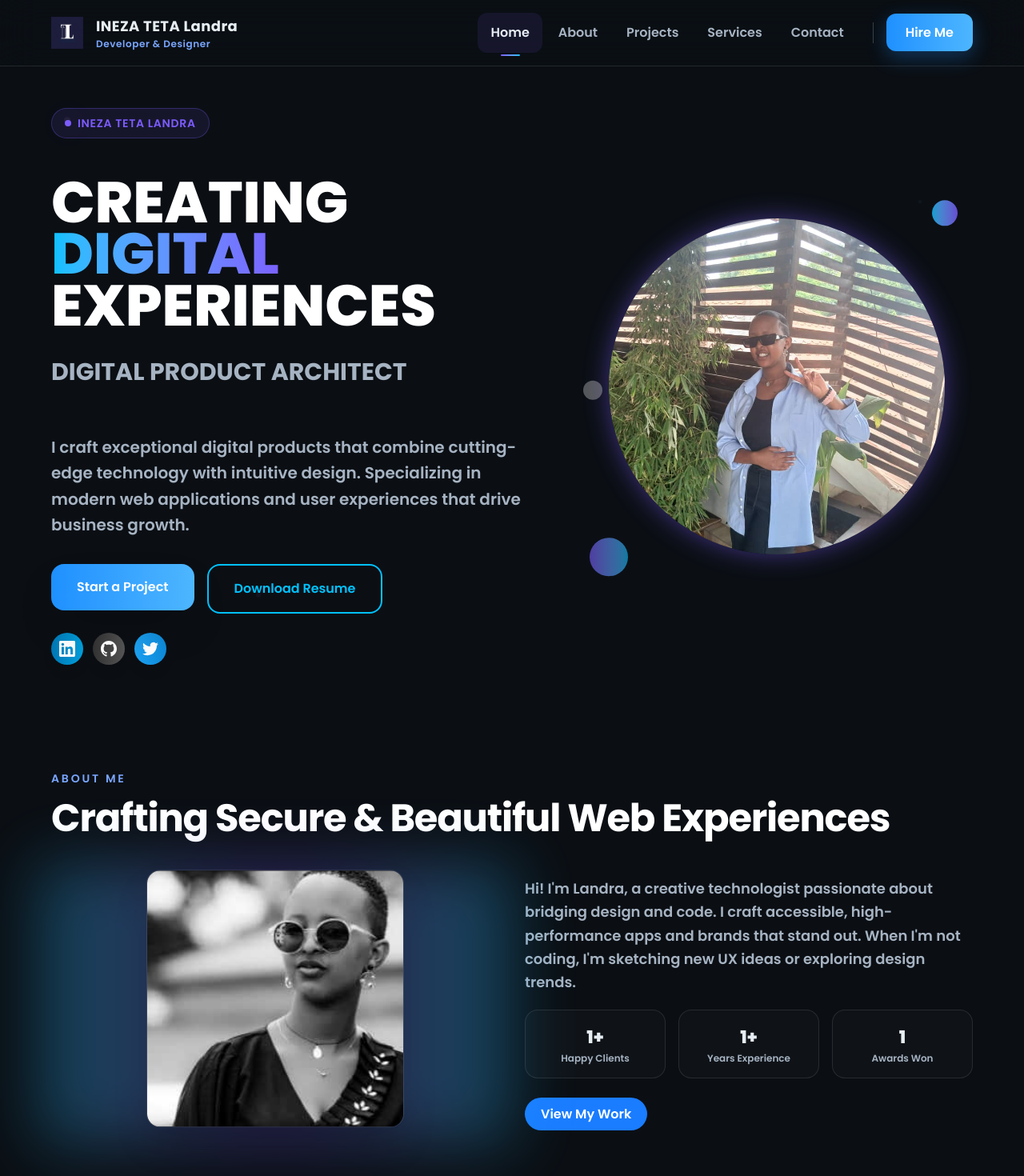
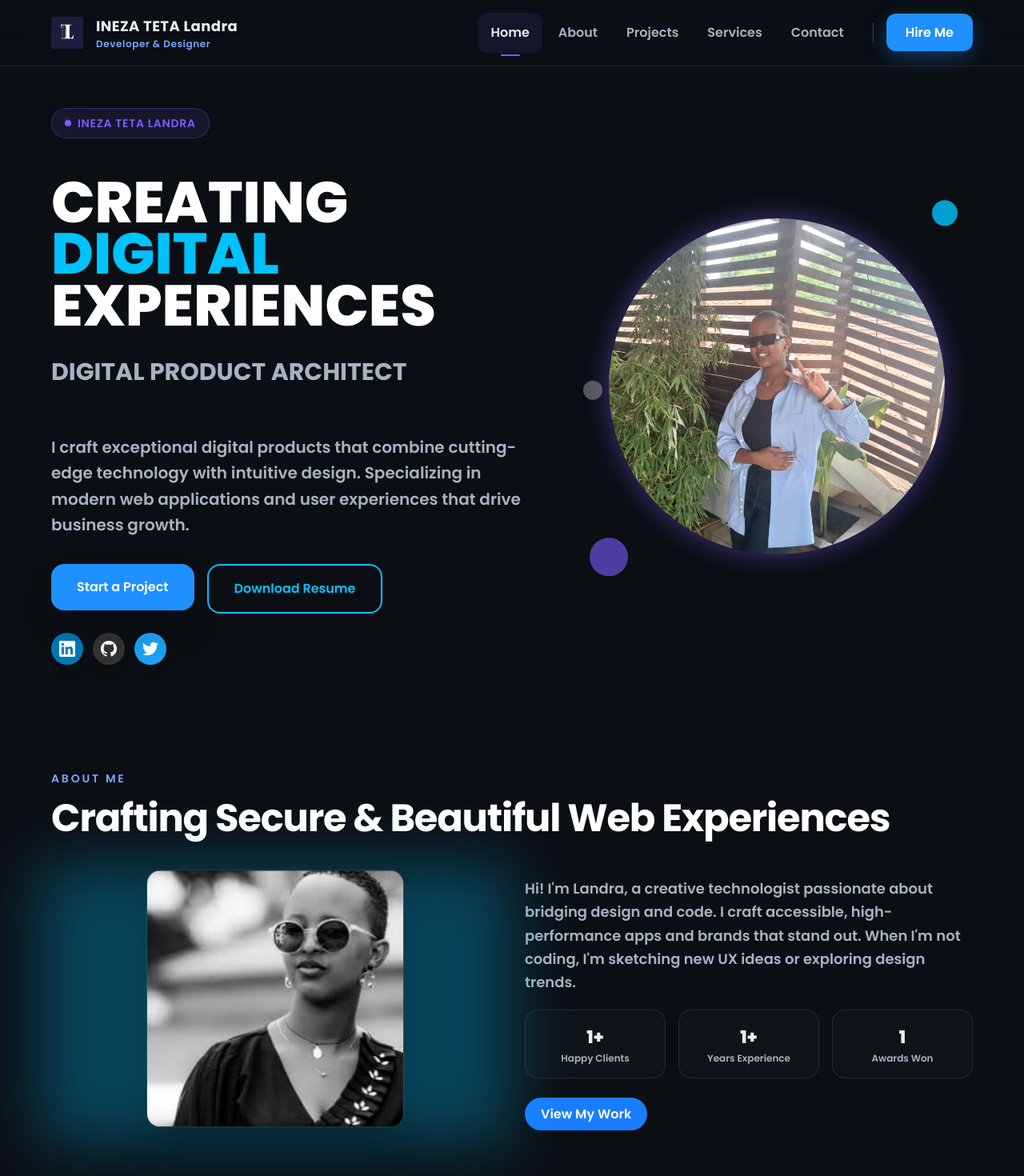
Before and after one commit to tetalandra/MyPortfolio_Frontend, a React (Vite) app: page / in a window 1280 px wide. Shown: the top 1470 px of the page at 80% size. Built offline with nearby package versions, Linux system fonts and the light colour scheme.

Commit message:
changes made

```diff
--- a/src/App.jsx
+++ b/src/App.jsx
@@ -13,10 +13,7 @@ import Footer from './sections/Footer'
 export default function App() {
   return (
     <div className="min-h-full" style={{
-      color: '#e6edf3', background:
-        'radial-gradient(1200px 800px at 80% -10%, rgba(124, 92, 255, 0.18), transparent 60%), ' +
-        'radial-gradient(1000px 700px at 10% -20%, rgba(0, 194, 255, 0.18), transparent 55%), ' +
-        '#0b0f14'
+      color: '#e6edf3', background: '#0b0f14'
     }}>
       <Header />
       <Hero />
--- a/src/components/Socials.jsx
+++ b/src/components/Socials.jsx
@@ -3,9 +3,9 @@ import Icon from '../components/Icon'
 
 export default function Socials() {
   const socialLinks = [
-    { name: 'LinkedIn', icon: 'linkedin', url: 'https://linkedin.com/in/yourprofile', color: 'from-[#0077b5] to-[#00a0dc]' },
-    { name: 'GitHub', icon: 'github', url: 'https://github.com/yourusername', color: 'from-[#333] to-[#555]' },
-    { name: 'Twitter', icon: 'twitter', url: 'https://twitter.com/yourhandle', color: 'from-[#1da1f2] to-[#0d8bd9]' },
+    { name: 'LinkedIn', icon: 'linkedin', url: 'https://linkedin.com/in/yourprofile', color: 'bg-[#0077b5]' },
+    { name: 'GitHub', icon: 'github', url: 'https://github.com/yourusername', color: 'bg-[#333]' },
+    { name: 'Twitter', icon: 'twitter', url: 'https://twitter.com/yourhandle', color: 'bg-[#1da1f2]' },
 
   ]
   return (
@@ -14,7 +14,7 @@ export default function Socials() {
         <a
           key={social.name}
           href={social.url}
-          className={`w-10 h-10 rounded-full bg-gradient-to-r ${social.color} flex items-center justify-center hover:scale-110 transition-transform shadow-lg hover:shadow-xl`}
+          className={`w-10 h-10 rounded-full ${social.color} flex items-center justify-center hover:scale-110 transition-transform shadow-lg hover:shadow-xl`}
           title={social.name}
           target="_blank"
           rel="noopener noreferrer"
--- a/src/index.css
+++ b/src/index.css
@@ -22,10 +22,7 @@ body {
   font-family: var(--font-primary);
   font-weight: 400;
   line-height: 1.6;
-  background:
-    radial-gradient(1200px 800px at 80% -10%, rgba(124, 92, 255, 0.18), transparent 60%),
-    radial-gradient(1000px 700px at 10% -20%, rgba(0, 194, 255, 0.18), transparent 55%),
-    #0b0f14;
+  background: #0b0f14;
 }
 
 html {
@@ -104,19 +101,7 @@ html {
   }
 }
 
-@keyframes gradient-shift {
-  0% {
-    background-position: 0% 50%;
-  }
 
-  50% {
-    background-position: 100% 50%;
-  }
-
-  100% {
-    background-position: 0% 50%;
-  }
-}
 
 @keyframes slide-up-stagger {
   0% {
@@ -154,9 +139,7 @@ html {
   animation: pulse-glow 3s ease-in-out infinite;
 }
 
-.animate-gradient {
-  animation: gradient-shift 4s ease infinite;
-}
+
 
 .animate-stagger-1 {
   animation: slide-up-stagger 0.8s ease-out both;
@@ -180,29 +163,26 @@ html {
 
 .blob-shape {
   border-radius: 60% 40% 30% 70% / 60% 30% 70% 40%;
-  background: linear-gradient(45deg, #00c2ff, #7c5cff);
-  background-size: 400% 400%;
-  animation: blob-morph 8s ease-in-out infinite, gradient-shift 3s ease infinite;
+  background: #7c5cff;
+  animation: blob-morph 8s ease-in-out infinite;
 }
 
 .blob-shape-2 {
   border-radius: 30% 60% 70% 40% / 50% 60% 30% 60%;
-  background: linear-gradient(135deg, #7c5cff, #00c2ff);
+  background: #7c5cff;
   animation: blob-morph 6s ease-in-out infinite reverse;
 }
 
 .blob-shape-3 {
   border-radius: 40% 50% 60% 30% / 70% 40% 30% 60%;
-  background: linear-gradient(225deg, #1e90ff, #4db6ff);
-  background-size: 300% 300%;
-  animation: blob-morph 7s ease-in-out infinite, gradient-shift 4s ease infinite;
+  background: #1e90ff;
+  animation: blob-morph 7s ease-in-out infinite;
 }
 
 .blob-shape-4 {
   border-radius: 50% 30% 40% 60% / 40% 70% 50% 30%;
-  background: linear-gradient(315deg, #2c3e50, #34495e);
-  background-size: 200% 200%;
-  animation: blob-morph 5s ease-in-out infinite reverse, gradient-shift 2.5s ease infinite;
+  background: #2c3e50;
+  animation: blob-morph 5s ease-in-out infinite reverse;
 }
 
 @keyframes particle-float {
@@ -327,15 +307,7 @@ html {
 }
 
 .image-sheen {
-  pointer-events: none;
-  position: absolute;
-  top: 0;
-  left: 0;
-  right: 0;
-  bottom: 0;
-  background: linear-gradient(110deg, rgba(255, 255, 255, 0) 0%, rgba(255, 255, 255, 0.18) 45%, rgba(255, 255, 255, 0) 60%);
-  mix-blend-mode: screen;
-  animation: sheen-pan 3.2s ease-in-out infinite;
+  display: none;
 }
 
 .frame-glow {
@@ -346,7 +318,7 @@ html {
   content: "";
   position: absolute;
   inset: -10px;
-  background: conic-gradient(from 0deg, rgba(0, 194, 255, 0.35), rgba(124, 92, 255, 0.35), rgba(0, 194, 255, 0.35));
+  background: rgba(0, 194, 255, 0.35);
   filter: blur(14px);
   z-index: 0;
   border-radius: inherit;
@@ -398,7 +370,7 @@ html {
   transform: translateX(-50%);
   width: 30%;
   height: 40px;
-  background: linear-gradient(to bottom, #222, #111);
+  background: #1a1a1a;
   clip-path: polygon(20% 0, 80% 0, 100% 100%, 0 100%);
   z-index: -1;
 }
@@ -569,9 +541,7 @@ html {
 .tech-grid-bg {
   position: absolute;
   inset: 0;
-  background-image:
-    linear-gradient(var(--sci-fi-orange-dim) 1px, transparent 1px),
-    linear-gradient(90deg, var(--sci-fi-orange-dim) 1px, transparent 1px);
+  background-color: transparent;
   background-size: 40px 40px;
   background-position: center;
   opacity: 0.05;
@@ -616,7 +586,7 @@ html {
 .lens-core {
   width: 120px;
   height: 120px;
-  background: radial-gradient(circle, rgba(255, 107, 0, 0.2), transparent 70%);
+  background: rgba(255, 107, 0, 0.2);
   border-radius: 50%;
   position: relative;
   z-index: 2;
@@ -645,7 +615,7 @@ html {
 .panel-header {
   padding: 20px;
   border-bottom: 1px solid rgba(255, 107, 0, 0.1);
-  background: linear-gradient(90deg, rgba(255, 107, 0, 0.05), transparent);
+  background: rgba(255, 107, 0, 0.05);
   display: flex;
   justify-content: space-between;
   align-items: center;
--- a/src/sections/About.jsx
+++ b/src/sections/About.jsx
@@ -14,7 +14,8 @@ export default function About() {
           className="relative group"
         >
           {/* Animated Gradient Background/Glow */}
-          <div className="absolute -inset-4 bg-gradient-to-r from-[#00c2ff] via-[#7c5cff] to-[#00c2ff] rounded-xl opacity-30 blur-2xl group-hover:opacity-60 transition duration-1000 group-hover:duration-200 animate-gradient"></div>
+          {/* Animated Gradient Background/Glow - REMOVED */}
+          <div className="absolute -inset-4 bg-[#00c2ff] rounded-xl opacity-30 blur-2xl group-hover:opacity-60 transition duration-1000 group-hover:duration-200"></div>
 
           <div className="relative h-[320px] w-[320px] mx-auto">
             <motion.div
@@ -26,7 +27,8 @@ export default function About() {
               <img src="../landra.jpg" alt="INEZA TETA Landra professional portrait" className="w-full h-full object-cover transition-transform duration-500 group-hover:scale-110" loading="lazy" />
 
               {/* Gradient Overlay on Hover */}
-              <div className="absolute inset-0 bg-gradient-to-t from-[#7c5cff]/40 to-transparent opacity-0 group-hover:opacity-100 transition-opacity duration-500"></div>
+              {/* Gradient Overlay on Hover - REMOVED */}
+              <div className="absolute inset-0 bg-[#7c5cff]/40 opacity-0 group-hover:opacity-100 transition-opacity duration-500"></div>
             </motion.div>
           </div>
         </motion.div>
--- a/src/sections/Experience.jsx
+++ b/src/sections/Experience.jsx
@@ -18,7 +18,7 @@ export default function Experience() {
             viewport={{ once: true }}
             transition={{ delay: index * 0.2 }}
             whileHover={{ y: -5 }}
-            className="rounded-2xl p-4 border border-white/10 shadow-soft bg-gradient-to-b from-white/5 to-transparent hover:border-white/20 transition-colors"
+            className="rounded-2xl p-4 border border-white/10 shadow-soft bg-white/5 hover:border-white/20 transition-colors"
           >
             <h3 className="m-0 text-lg font-semibold">{i.role}</h3>
             <p className="m-0 text-[#a6b3c2]">{i.org} • {i.time}</p>
--- a/src/sections/Header.jsx
+++ b/src/sections/Header.jsx
@@ -7,7 +7,7 @@ export default function Header() {
   const [open, setOpen] = useState(false)
 
   useEffect(() => {
-    const sections = ['home','about','projects','services','contact']
+    const sections = ['home', 'about', 'projects', 'services', 'contact']
       .map(id => document.getElementById(id))
       .filter(Boolean)
 
@@ -32,17 +32,17 @@ export default function Header() {
         <a href="#home" className="group flex items-center gap-4 no-underline text-[#e6edf3] hover:scale-105 transition-transform duration-300">
           <div className="relative">
             <img src={Logo} alt="INEZA TETA Landra Logo" className="w-10 h-10 group-hover:rotate-12 transition-transform duration-300" />
-            <div className="absolute inset-0 bg-gradient-to-r from-[#7c5cff] to-[#00c2ff] rounded-full opacity-0 group-hover:opacity-20 blur-md transition-opacity duration-300"></div>
+            <div className="absolute inset-0 bg-[#7c5cff] rounded-full opacity-0 group-hover:opacity-20 blur-md transition-opacity duration-300"></div>
           </div>
           <div className="flex flex-col">
-            <span className="font-bold text-lg tracking-wide" style={{fontFamily: 'var(--font-heading)'}}>INEZA TETA Landra</span>
+            <span className="font-bold text-lg tracking-wide" style={{ fontFamily: 'var(--font-heading)' }}>INEZA TETA Landra</span>
             <span className="text-xs text-[#7aa6ff] font-medium tracking-wider">Developer & Designer</span>
           </div>
         </a>
         <button
           aria-label="Toggle menu"
           className="md:hidden w-12 h-12 grid place-items-center rounded-xl border border-white/20 text-[#e6edf3] hover:bg-white/10 transition-all duration-300 hover:scale-105"
-          onClick={()=>setOpen(v=>!v)}
+          onClick={() => setOpen(v => !v)}
         >
           <div className={`w-6 h-6 flex flex-col justify-center items-center transition-all duration-300 ${open ? 'rotate-45' : ''}`}>
             <span className={`w-5 h-0.5 bg-current transition-all duration-300 ${open ? 'rotate-90 translate-y-0' : '-translate-y-1'}`}></span>
@@ -52,27 +52,27 @@ export default function Header() {
         </button>
         <nav className="hidden md:flex items-center gap-1 text-[#a6b3c2]">
           {[
-            ['home','Home'],
-            ['about','About'],
-            ['projects','Projects'],
-            ['services','Services'],
-            ['contact','Contact']
-          ].map(([id,label]) => (
+            ['home', 'Home'],
+            ['about', 'About'],
+            ['projects', 'Projects'],
+            ['services', 'Services'],
+            ['contact', 'Contact']
+          ].map(([id, label]) => (
             <a
               key={id}
               href={`#${id}`}
-              className={`relative px-4 py-3 rounded-xl transition-all duration-300 hover:text-[#e6edf3] hover:bg-[rgba(124,92,255,0.15)] hover:scale-105 ${active===id ? 'text-[#e6edf3] bg-[rgba(124,92,255,0.1)]' : ''}`}
+              className={`relative px-4 py-3 rounded-xl transition-all duration-300 hover:text-[#e6edf3] hover:bg-[rgba(124,92,255,0.15)] hover:scale-105 ${active === id ? 'text-[#e6edf3] bg-[rgba(124,92,255,0.1)]' : ''}`}
             >
               {label}
-              {active===id && (
-                <div className="absolute -bottom-1 left-1/2 transform -translate-x-1/2 w-6 h-0.5 bg-gradient-to-r from-[#7c5cff] to-[#00c2ff] rounded-full"></div>
+              {active === id && (
+                <div className="absolute -bottom-1 left-1/2 transform -translate-x-1/2 w-6 h-0.5 bg-[#7c5cff] rounded-full"></div>
               )}
             </a>
           ))}
           <div className="ml-4 pl-4 border-l border-white/20">
-            <a href="#contact" className="group relative bg-gradient-to-r from-[#1e90ff] to-[#4db6ff] text-white font-semibold rounded-xl px-6 py-3 no-underline shadow-[0_8px_25px_rgba(30,144,255,0.3)] hover:shadow-[0_12px_35px_rgba(30,144,255,0.4)] transition-all duration-300 hover:scale-105">
+            <a href="#contact" className="group relative bg-[#1e90ff] text-white font-semibold rounded-xl px-6 py-3 no-underline shadow-[0_8px_25px_rgba(30,144,255,0.3)] hover:shadow-[0_12px_35px_rgba(30,144,255,0.4)] transition-all duration-300 hover:scale-105">
               <span className="relative z-10">Hire Me</span>
-              <div className="absolute inset-0 bg-gradient-to-r from-[#4db6ff] to-[#1e90ff] rounded-xl opacity-0 group-hover:opacity-100 transition-opacity duration-300"></div>
+              <div className="absolute inset-0 bg-[#1e90ff] rounded-xl opacity-0 group-hover:opacity-100 transition-opacity duration-300"></div>
             </a>
           </div>
         </nav>
@@ -81,17 +81,17 @@ export default function Header() {
         <div className="md:hidden border-t border-white/20 bg-[rgba(11,15,20,0.95)] backdrop-blur-xl">
           <div className="max-w-[1200px] mx-auto px-6 py-4 space-y-2">
             {[
-              ['home','Home'],
-              ['about','About'],
-              ['projects','Projects'],
-              ['services','Services'],
-              ['contact','Contact']
-            ].map(([id,label]) => (
+              ['home', 'Home'],
+              ['about', 'About'],
+              ['projects', 'Projects'],
+              ['services', 'Services'],
+              ['contact', 'Contact']
+            ].map(([id, label]) => (
               <a
                 key={id}
                 href={`#${id}`}
-                onClick={()=>setOpen(false)}
-                className={`block px-4 py-3 rounded-xl transition-all duration-300 hover:text-[#e6edf3] hover:bg-[rgba(124,92,255,0.15)] ${active===id ? 'text-[#e6edf3] bg-[rgba(124,92,255,0.1)]' : 'text-[#a6b3c2]'}`}
+                onClick={() => setOpen(false)}
+                className={`block px-4 py-3 rounded-xl transition-all duration-300 hover:text-[#e6edf3] hover:bg-[rgba(124,92,255,0.15)] ${active === id ? 'text-[#e6edf3] bg-[rgba(124,92,255,0.1)]' : 'text-[#a6b3c2]'}`}
               >
                 {label}
               </a>
@@ -99,8 +99,8 @@ export default function Header() {
             <div className="pt-4 border-t border-white/20">
               <a
                 href="#contact"
-                onClick={()=>setOpen(false)}
-                className="block w-full text-center bg-gradient-to-r from-[#1e90ff] to-[#4db6ff] text-white font-semibold rounded-xl px-6 py-3 no-underline shadow-[0_8px_25px_rgba(30,144,255,0.3)] hover:shadow-[0_12px_35px_rgba(30,144,255,0.4)] transition-all duration-300"
+                onClick={() => setOpen(false)}
+                className="block w-full text-center bg-[#1e90ff] text-white font-semibold rounded-xl px-6 py-3 no-underline shadow-[0_8px_25px_rgba(30,144,255,0.3)] hover:shadow-[0_12px_35px_rgba(30,144,255,0.4)] transition-all duration-300"
               >
                 Hire Me
               </a>
--- a/src/sections/Hero.jsx
+++ b/src/sections/Hero.jsx
@@ -57,7 +57,7 @@ export default function Hero() {
           >
             <h1 className="text-4xl sm:text-7xl font-black leading-[0.9] mb-6" style={{ fontFamily: 'var(--font-heading)' }}>
               <span className="block text-white">CREATING</span>
-              <span className="block bg-gradient-to-r from-[#00c2ff] via-[#7c5cff] to-[#00c2ff] bg-clip-text text-transparent animate-gradient">
+              <span className="block text-[#00c2ff]">
                 DIGITAL
               </span>
               <span className="block text-white">EXPERIENCES</span>
@@ -93,9 +93,9 @@ export default function Hero() {
             transition={{ duration: 0.5, delay: 0.8 }}
           >
             <div className="flex flex-col sm:flex-row gap-4 items-start">
-              <a href="#contact" className="group relative bg-gradient-to-r from-[#1e90ff] to-[#4db6ff] text-white font-semibold px-8 py-4 rounded-2xl shadow-2xl hover:shadow-[0_20px_40px_rgba(30,144,255,0.4)] transition-all duration-300 hover:scale-105">
+              <a href="#contact" className="group relative bg-[#1e90ff] text-white font-semibold px-8 py-4 rounded-2xl shadow-2xl hover:shadow-[0_20px_40px_rgba(30,144,255,0.4)] transition-all duration-300 hover:scale-105">
                 <span className="relative z-10">Start a Project</span>
-                <div className="absolute inset-0 bg-gradient-to-r from-[#4db6ff] to-[#1e90ff] rounded-2xl opacity-0 group-hover:opacity-100 transition-opacity duration-300"></div>
+                <div className="absolute inset-0 bg-[#1e90ff] rounded-2xl opacity-0 group-hover:opacity-100 transition-opacity duration-300"></div>
               </a>
               <a href="/resume.pdf" className="group border-2 border-[#00c2ff] text-[#00c2ff] font-semibold px-8 py-4 rounded-2xl hover:bg-[#00c2ff] hover:text-white transition-all duration-300 hover:scale-105" download>
                 Download Resume
@@ -120,13 +120,13 @@ export default function Hero() {
             <motion.div
               animate={{ y: [0, -10, 0] }}
               transition={{ duration: 4, repeat: Infinity, ease: "easeInOut" }}
-              className="absolute -top-4 -right-4 w-8 h-8 bg-gradient-to-r from-[#00c2ff] to-[#7c5cff] rounded-full opacity-80"
+              className="absolute -top-4 -right-4 w-8 h-8 bg-[#00c2ff] rounded-full opacity-80"
             />
             <motion.div
               animate={{ y: [0, 15, 0] }}
 
               transition={{ duration: 5, repeat: Infinity, ease: "easeInOut", delay: 1 }}
-              className="absolute -bottom-6 -left-6 w-12 h-12 bg-gradient-to-r from-[#7c5cff] to-[#00c2ff] rounded-full opacity-60"
+              className="absolute -bottom-6 -left-6 w-12 h-12 bg-[#7c5cff] rounded-full opacity-60"
             />
             <motion.div
               animate={{ y: [0, -8, 0] }}
--- a/src/sections/Services.jsx
+++ b/src/sections/Services.jsx
@@ -63,7 +63,7 @@ export default function Services() {
 
 
           <div className="central-lens">
-            <div className="lens-core" style={{ background: 'radial-gradient(circle, rgba(124, 92, 255, 0.2), transparent 70%)' }} />
+            <div className="lens-core" style={{ background: 'rgba(124, 92, 255, 0.2)' }} />
           </div>
 
           <div className="panel-header border-b border-[#7c5cff]/30 bg-[#7c5cff]/5">
--- a/src/sections/Skills.jsx
+++ b/src/sections/Skills.jsx
@@ -34,7 +34,7 @@ export default function Skills() {
             transition={{ delay: i * 0.05 }}
             whileHover={{ scale: 1.1, rotate: 2 }}
             className="flex items-center gap-2 px-4 py-2 rounded-2xl shadow-soft font-bold cursor-default"
-            style={{ background: `linear-gradient(92deg, ${skill.color}22 60%, #111420)`, color: skill.color, border: `1.5px solid ${skill.color}99` }}
+            style={{ background: `${skill.color}22`, color: skill.color, border: `1.5px solid ${skill.color}99` }}
           >
             {skill.icon} <span style={{ fontFamily: 'Poppins, Inter', color: '#fff' }}>{skill.name}</span>
           </motion.div>
```
Also changed, not shown: src/sections/Contact.jsx (+5 -5 lines), src/sections/Footer.jsx (+8 -8 lines), src/sections/Projects.jsx (+5 -5 lines).
